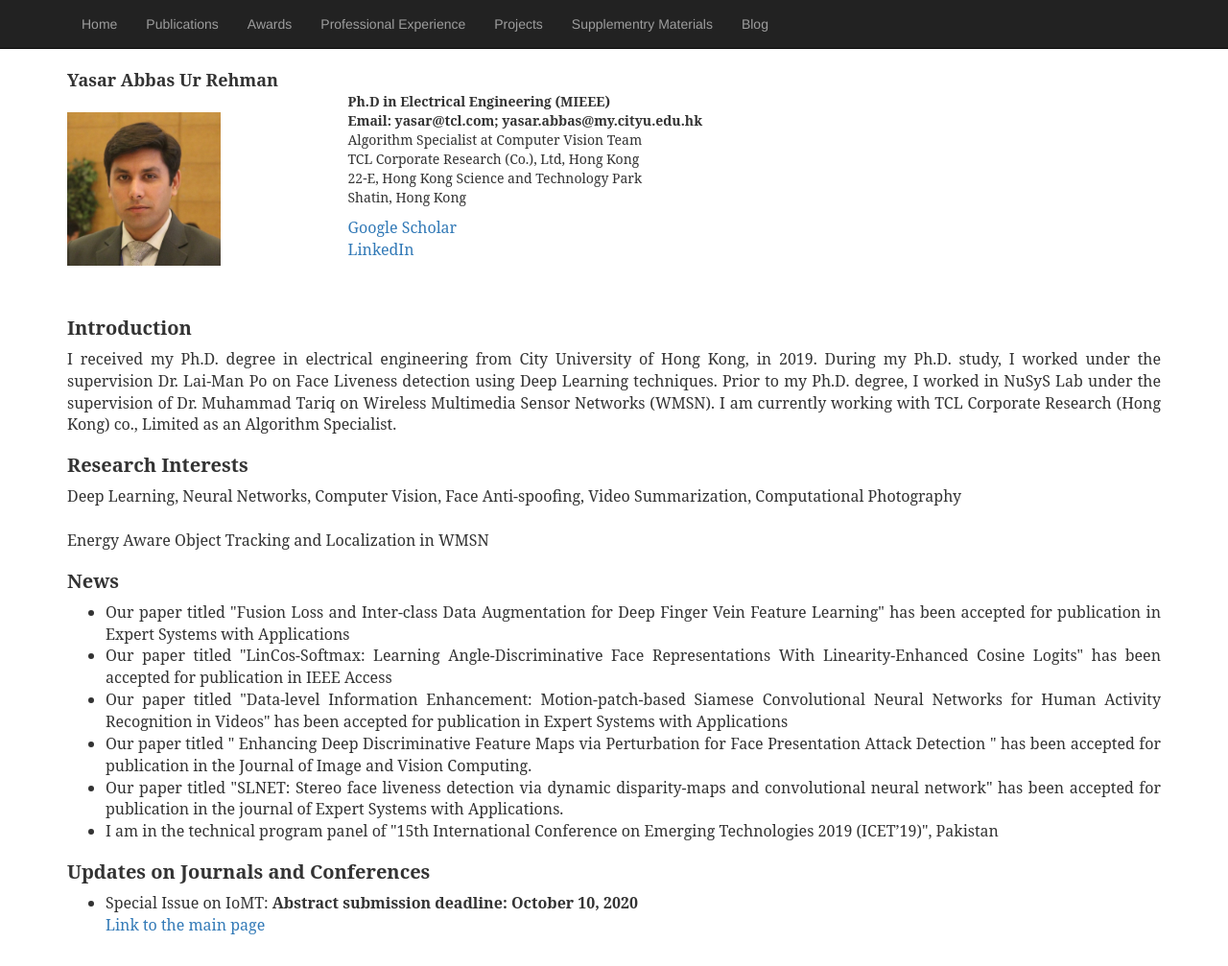
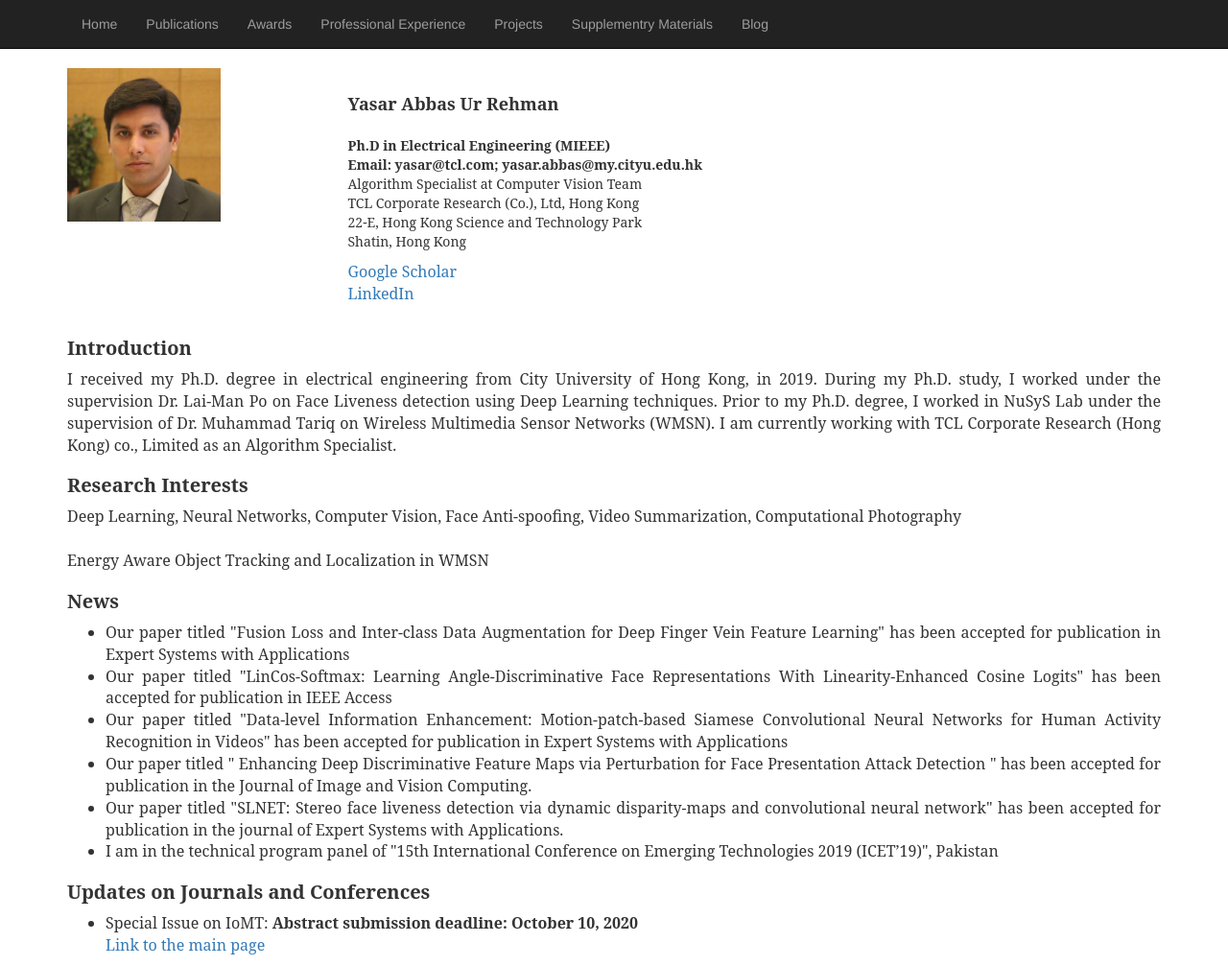
Before and after one commit to yasar-rehman/yasar, a Jekyll site: the page built from index.html, in a window 1280 px wide. Shown: the whole page at 96% size. Built offline with Jekyll 4.4.1, drawn with Linux system fonts in a browser that asks for light colours; some web fonts are replaced; before the commit the page ends 986 px from its top, so only the background shows below that.

Commit message:
Update index.html

```diff
--- a/index.html
+++ b/index.html
@@ -7,12 +7,13 @@
 <div class="row">
 	<!-- Entries Column -->
 		     <div class=col-md-3 pull-left">
-               		 <div style="font-family: 'Serif', Times New Roman; font-size: 18px;"><b>Yasar Abbas Ur Rehman</b></div><br>
+
 			  <div><img class="img-responsive" src="images/my_profile.jpg" alt="" style="width:160px;height:160px;">
 			  </div><br>
 			</div>
 			<div class=col-md-9 pull-right">
-				<div style="margin-top:3%; text-align:justify; font-family: 'Serif', Times New Roman; font-size: 16x"><b>Ph.D in Electrical Engineering (MIEEE)</b></div>
+			        <div style="margin-top:3%; font-family: 'Serif', Times New Roman; font-size: 18px;"><b>Yasar Abbas Ur Rehman</b></div><br>
+				<div style="text-align:justify; font-family: 'Serif', Times New Roman; font-size: 16x"><b>Ph.D in Electrical Engineering (MIEEE)</b></div>
                 		<div style="text-align:justify;font-family: 'Serif', Times New Roman; font-size: 16x">
 				<p><b>Email: yasar@tcl.com; yasar.abbas@my.cityu.edu.hk </b><br>
                			Algorithm Specialist at Computer Vision Team<br>
```
